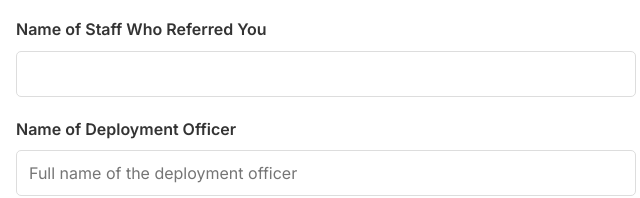
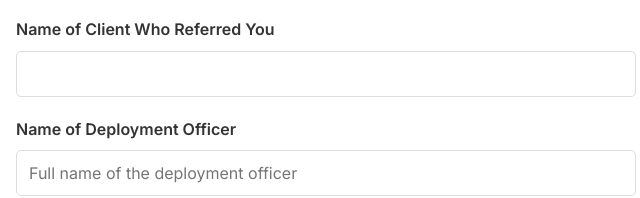
Before and after one commit to d4mz3y/Feedback-System, a website: page index.html in a window 1280 px wide. Both pictures are taken after a click on the label "Referred by Client". Shown: the part 1999-2197 px from the top of the page, 314-954 px from the left. Drawn offline with Linux system fonts and the light colour scheme.

Commit message:
Fix referrer label: 'Referred by Client' asks for the client's name, not staff
Co-Authored-By: Claude Sonnet 5.5 <noreply@anthropic.com>

```diff
--- a/index.html
+++ b/index.html
@@ -119,7 +119,7 @@
                         </div>
 
                         <div class="form-group hidden" id="referredByStaffGroup">
-                            <label for="referredByStaff">Name of Staff Who Referred You</label>
+                            <label for="referredByStaff">Name of Client Who Referred You</label>
                             <input type="text" id="referredByStaff" name="referredByStaff">
                         </div>
 
--- a/server.js
+++ b/server.js
@@ -108,8 +108,8 @@ app.post('/api/feedback', feedbackLimiter, async (req, res) => {
         return res.status(400).json({ error: 'Missing required fields' });
     }
 
-    // A staff member is only relevant when the client says they were
-    // referred by one — not for Website, Advert, or the other options.
+    // The referrer's name is only relevant when the client says they were
+    // referred by a client — not for Website, Advert, or the other options.
     if (howFoundOut === 'Referred by Client' && !referredByStaff) {
         return res.status(400).json({ error: 'Missing required fields' });
     }
```
Also changed, not shown: admin-dashboard.html (+1 -1 lines), main.js (+4 -3 lines), README.md.
